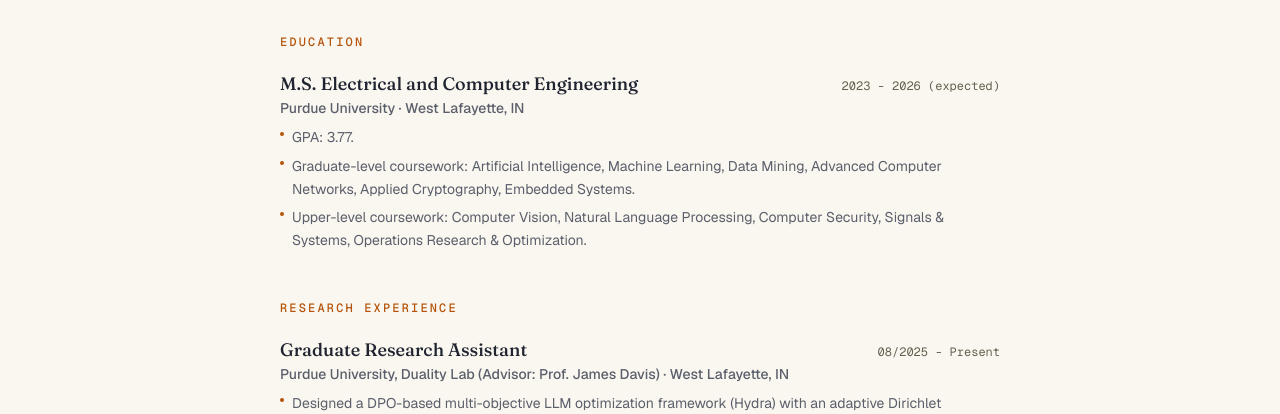
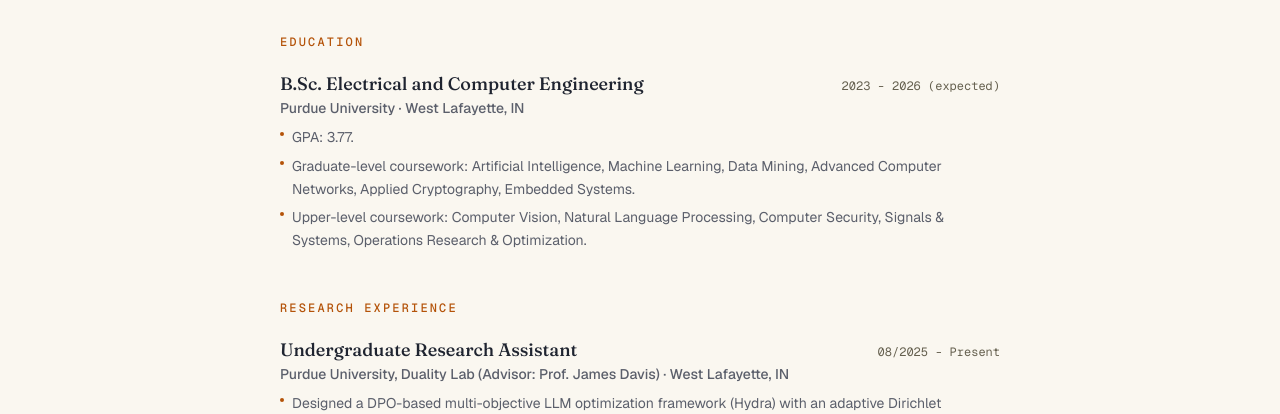
Before and after one commit to ahmedElmersawy/website, a Next.js app: page /resume in a window 1280 px wide. Shown: the part 226-640 px from the top of the page. Built offline with nearby package versions, Linux system fonts and the light colour scheme.

Commit message:
Fix resume: revert degree to B.Sc. ECE and role to Undergraduate RA

```diff
--- a/src/content/resume.ts
+++ b/src/content/resume.ts
@@ -16,7 +16,7 @@ export type ExperienceEntry = {
 
 export const education: EducationEntry[] = [
   {
-    degree: "M.S. Electrical and Computer Engineering",
+    degree: "B.Sc. Electrical and Computer Engineering",
     institution: "Purdue University",
     location: "West Lafayette, IN",
     date: "2023 - 2026 (expected)",
@@ -30,7 +30,7 @@ export const education: EducationEntry[] = [
 
 export const researchExperience: ExperienceEntry[] = [
   {
-    role: "Graduate Research Assistant",
+    role: "Undergraduate Research Assistant",
     org: "Purdue University, Duality Lab (Advisor: Prof. James Davis)",
     location: "West Lafayette, IN",
     date: "08/2025 - Present",
```
